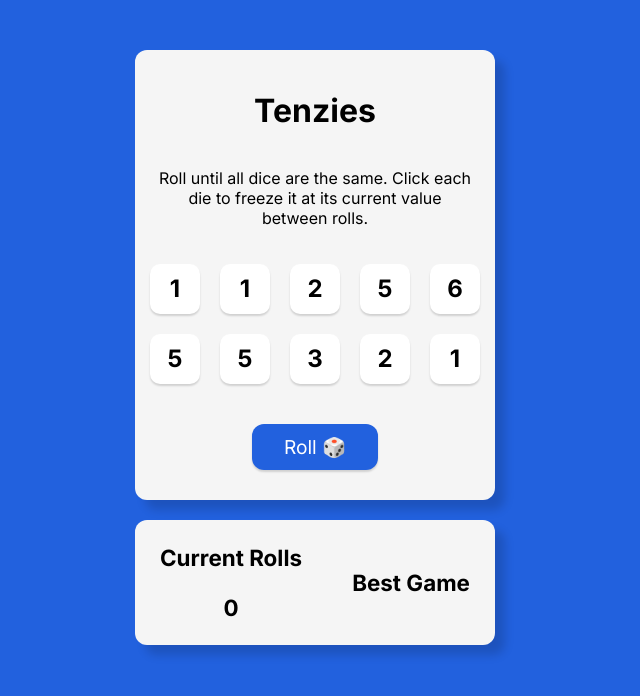
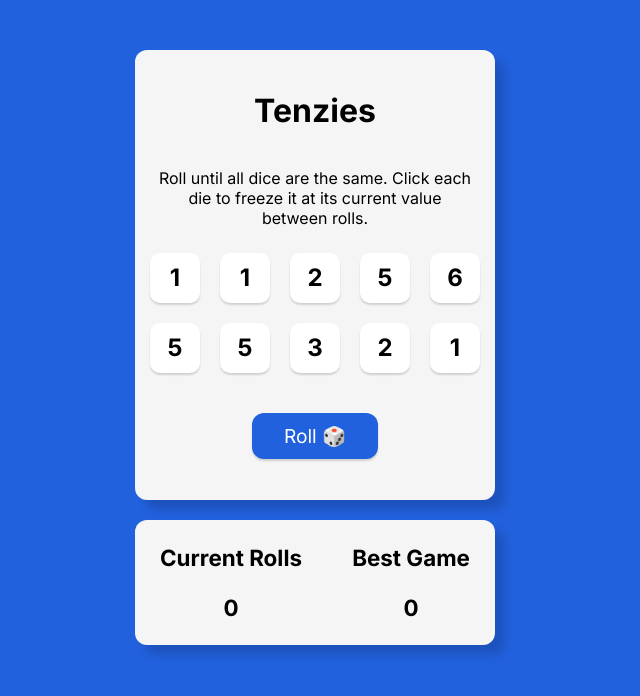
Before and after one commit to CarlosCastanedaDev/tenzies-react, a React (Vite) app: page / in a window 1280 px wide. Shown: the top 696 px of the page, without its empty margins (325-965 px from the left). Built offline with nearby package versions, Linux system fonts and the light colour scheme.

Commit message:
fix some css

```diff
--- a/src/App.jsx
+++ b/src/App.jsx
@@ -80,7 +80,7 @@ export default function App() {
         <div className='main'>
           <h1>Tenzies</h1>
           {tenzies ? (
-            <h1>Great job! 🎉</h1>
+            <p className='win'>Great job! 🎉</p>
           ) : (
             <p className='rules'>
               Roll until all dice are the same. Click each die to freeze it at
@@ -100,7 +100,11 @@ export default function App() {
         </div>
         <div className='high-score'>
           <p>Best Game</p>
-          <p>{localStorage.getItem('highScore')}</p>
+          <p>
+            {!localStorage.getItem('highScore')
+              ? 0
+              : localStorage.getItem('highScore')}
+          </p>
         </div>
       </div>
     </>
--- a/src/index.css
+++ b/src/index.css
@@ -1,3 +1,6 @@
+html {
+  box-sizing: border-box;
+}
 body {
   background-color: #2261de;
   font-family: 'Inter';
@@ -38,7 +41,15 @@ p {
   text-align: center;
 }
 .rules {
-  padding-bottom: 20px;
+  margin-bottom: 25px;
+  height: 60px;
+}
+
+.win {
+  margin-bottom: 25px;
+  height: 60px;
+  font-size: 1.5rem;
+  font-weight: bold;
 }
 
 .btn {
```
